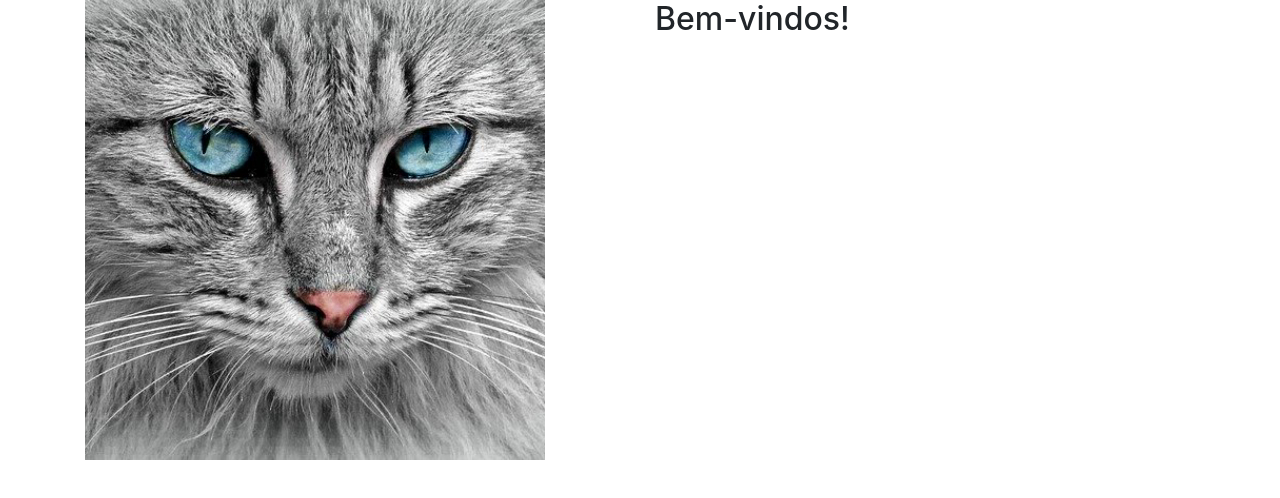
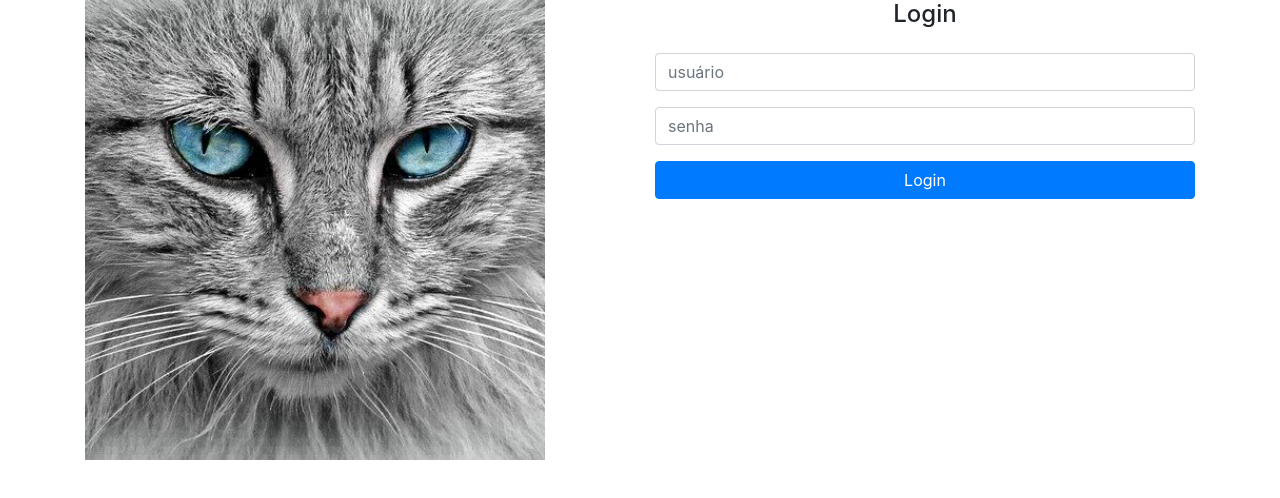
Before and after one commit to guerradaniel/gatito-book, an Angular app in the folder gatitobook/: page /home in a window 1280 px wide. Shown: the top 498 px of the page. Built offline with nearby package versions, Linux system fonts and the light colour scheme.

Commit message:
Criado component de login.

```diff
--- a/gatitobook/src/app/app.module.ts
+++ b/gatitobook/src/app/app.module.ts
@@ -1,3 +1,4 @@
+import { HttpClient, HttpClientModule } from '@angular/common/http';
 import { NgModule } from '@angular/core';
 import { BrowserModule } from '@angular/platform-browser';
 
@@ -11,7 +12,8 @@ import { HomeModule } from './home/home.module';
   ],
   imports: [
     BrowserModule,
-    AppRoutingModule
+    AppRoutingModule,
+    HttpClientModule
   ],
   providers: [],
   bootstrap: [AppComponent]
--- /dev/null
+++ b/gatitobook/src/app/autenticacao/autenticacao.service.ts
@@ -0,0 +1,20 @@
+import { Injectable } from '@angular/core';
+import { HttpClient } from '@angular/common/http'
+import { Observable } from 'rxjs';
+
+const URL_API = 'http://localhost:3000'
+
+@Injectable({
+  providedIn: 'root'
+})
+export class AutenticacaoService {
+
+  constructor(private http: HttpClient) { }
+
+  autenticar(usuario: string, senha: string): Observable<any> {
+    return this.http.post(`${URL_API}/user/login`, {
+      userName: usuario,
+      password: senha
+    })
+  }
+}
--- a/gatitobook/src/app/home/home.component.html
+++ b/gatitobook/src/app/home/home.component.html
@@ -4,7 +4,7 @@
       <img class="img-fluid d-none d-sm-block" src="assets/img/home.jpg" alt="Imagem de um gato para as boas vindas.">
     </div>
     <div class="col-md-6">
-      <h2>Bem-vindos!</h2>
+      <router-outlet></router-outlet>
     </div>
   </div>
 </div>
--- /dev/null
+++ b/gatitobook/src/app/home/login/login.component.html
@@ -0,0 +1,12 @@
+<h4 class="text-center">Login</h4>
+<form class="form mt-4" (ngSubmit)="login()">
+  <div class="form-group">
+    <input type="text" class="form-control" placeholder="usuário" [(ngModel)]="usuario" name="usuario" />
+  </div>
+
+  <div class="form-group">
+    <input type="password" class="form-control" placeholder="senha" [(ngModel)]="senha" name="senha">
+  </div>
+
+  <button type="submit" class="btn btn-primary btn-block">Login</button>
+</form>
--- /dev/null
+++ b/gatitobook/src/app/home/login/login.component.ts
@@ -0,0 +1,30 @@
+import { Component, OnInit } from '@angular/core';
+import { AutenticacaoService } from 'src/app/autenticacao/autenticacao.service';
+
+@Component({
+  selector: 'app-login',
+  templateUrl: './login.component.html',
+  styleUrls: ['./login.component.css']
+})
+export class LoginComponent implements OnInit {
+
+  usuario = ''
+  senha = ''
+
+  constructor(private auth: AutenticacaoService) { }
+
+  ngOnInit(): void {
+  }
+
+  login() {
+    this.auth.autenticar(this.usuario, this.senha).subscribe(() => {
+      console.log('Autenticado')
+    },
+      (error) => {
+        alert('Usuário ou senha inválido')
+        console.log(error)
+      }
+    )
+  }
+
+}
```
Also changed, not shown: gatitobook/src/app/autenticacao/autenticacao.module.ts (added, +12 -0 lines), gatitobook/src/app/home/home-routing.module.ts (+8 -1 lines), gatitobook/src/app/home/home.module.ts (+5 -2 lines), gatitobook/src/app/home/login/login.component.css (added), 2 other files (tests, documents, lock files or other folders).
